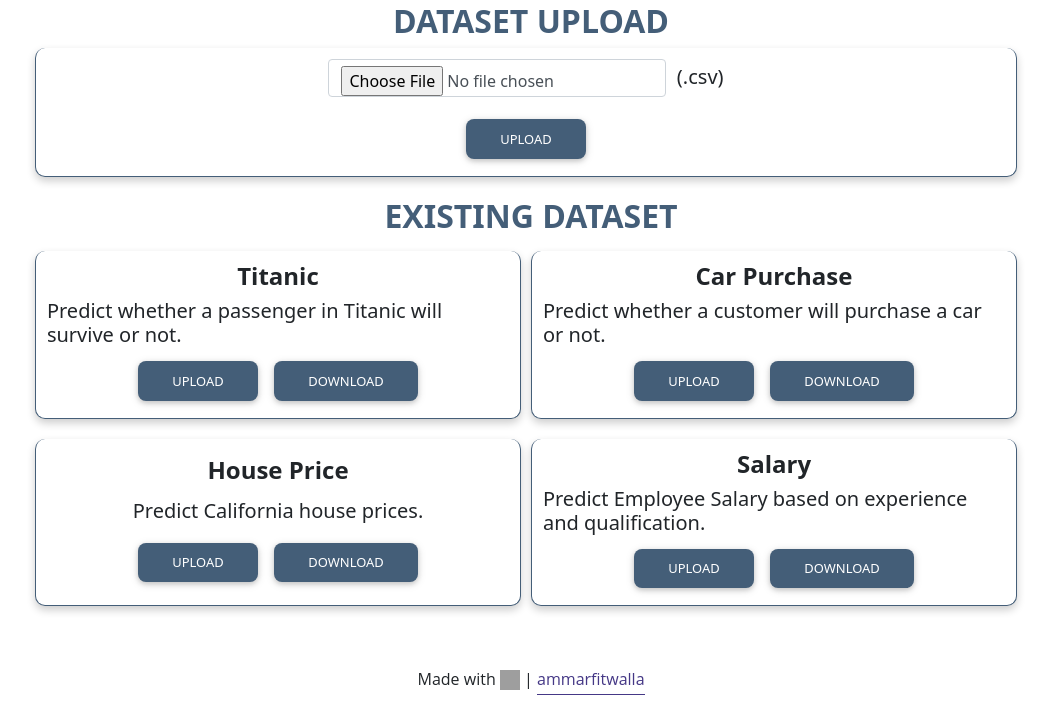
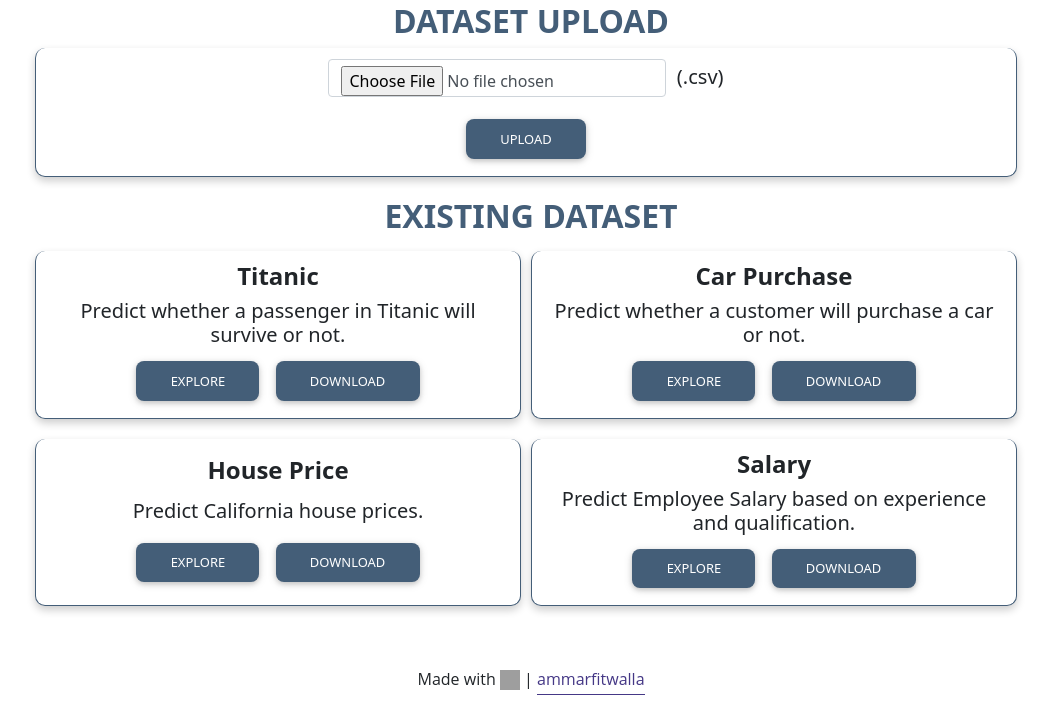
Before and after one commit to ammarfitwalla/AutoML_app, a Django app: page /upload/ in a window 1280 px wide. Shown: the part 92-811 px from the top of the page, without its empty margins (109-1160 px from the left). Run offline with Django 3.2, Linux system fonts and the light colour scheme; the visitor is signed in with stand-in values (Sample User, id 1); some libraries are stand-ins or nearby versions; grey boxes are pictures that could not be loaded.

Commit message:
minor changes

```diff
--- a/app/template/base.html
+++ b/app/template/base.html
@@ -63,6 +63,7 @@
     {% endblock %}
 </div>
 <!-- /Start your project here-->
+
 <p class="footer-heart">
   Made with <g-emoji class="g-emoji" alias="heart" fallback-src="https://github.githubassets.com/images/icons/emoji/unicode/2764.png">
 <img class="emoji" alt="heart" height="20" width="20" src="https://github.githubassets.com/images/icons/emoji/unicode/2764.png"></g-emoji> | <a href="https://www.linkedin.com/in/ammarfitwalla/">ammarfitwalla</a>
--- a/app/template/upload.html
+++ b/app/template/upload.html
@@ -50,7 +50,7 @@
                 <h4><b>Titanic</b></h4>
                 <h5>Predict whether a passenger in Titanic will survive or not.</h5>
                 <div class="buttons" style="margin: 0 auto; display: inline;">
-                    <button type="submit" name="titanic.csv" class="btn btn-primary">Upload</button>
+                    <button type="submit" name="titanic.csv" class="btn btn-primary">Explore</button>
                     <button type="submit" id="downloadTitanic" name="titanic.csv_download" class="btn btn-primary">Download</button>
                 </div>
             </div>
@@ -59,7 +59,7 @@
                 <h4><b>Car Purchase</b></h4>
                 <h5>Predict whether a customer will purchase a car or not.</h5>
                 <div class="buttons" style="margin: 0 auto; display: inline;">
-                    <button type="submit" name="car_purchase.csv" class="btn btn-primary">Upload</button>
+                    <button type="submit" name="car_purchase.csv" class="btn btn-primary">Explore</button>
                     <button type="submit" id="downloadCarPurchase" name="car_purchase.csv_download" class="btn btn-primary">Download</button>
                 </div>
             </div>
@@ -70,7 +70,7 @@
             <h4><b>House Price</b></h4>
             <h5>Predict California house prices.</h5>
             <div class="buttons" style="margin: 0 auto; display: inline;">
-                <button type="submit" name="california_housing.csv" class="btn btn-primary">Upload</button>
+                <button type="submit" name="california_housing.csv" class="btn btn-primary">Explore</button>
                 <button type="submit" id="downloadHousePrice" name="california_housing.csv_download" class="btn btn-primary">Download</button>
             </div>
         </div>
@@ -80,7 +80,7 @@
             <h4><b>Salary</b></h4>
             <h5>Predict Employee Salary based on experience and qualification.</h5>
             <div class="buttons" style="margin: 0 auto; display: inline;">
-                <button type="submit" name="salary.csv" class="btn btn-primary">Upload</button>
+                <button type="submit" name="salary.csv" class="btn btn-primary">Explore</button>
                 <button type="submit" id="downloadEmployeeSalary" name="salary.csv_download" class="btn btn-primary">Download</button>
             </div>
         </div>
@@ -111,6 +111,7 @@
   border-color: #445e78!important;
   border-top: medium;
   width: -webkit-fill-available;
+  text-align: center;
 }
 
 .card:hover {
--- a/app/views.py
+++ b/app/views.py
@@ -11,7 +11,7 @@ from app.models import *
 import category_encoders as ce
 from django.contrib import messages
 from pandas.api.types import is_string_dtype
-from sklearn.preprocessing import StandardScaler
+from sklearn.preprocessing import StandardScaler, LabelEncoder
 from django.utils.text import get_valid_filename
 from sklearn import metrics, utils, preprocessing
 from sklearn.model_selection import train_test_split
@@ -257,8 +257,13 @@ def eda(request):
             png_files_path.append(png_file_name)
 
         try:
-            data_corr = df.corr()
-            explanation = ""
+            df_corr = df.copy(deep=True)
+            if all_categorical:
+                label_encoder = LabelEncoder()
+                for column in all_categorical:
+                    df_corr[column] = label_encoder.fit_transform(df_corr[column])
+
+            data_corr = df_corr.corr()
             checked_pairs = set()
 
             strong_positive = []
```
